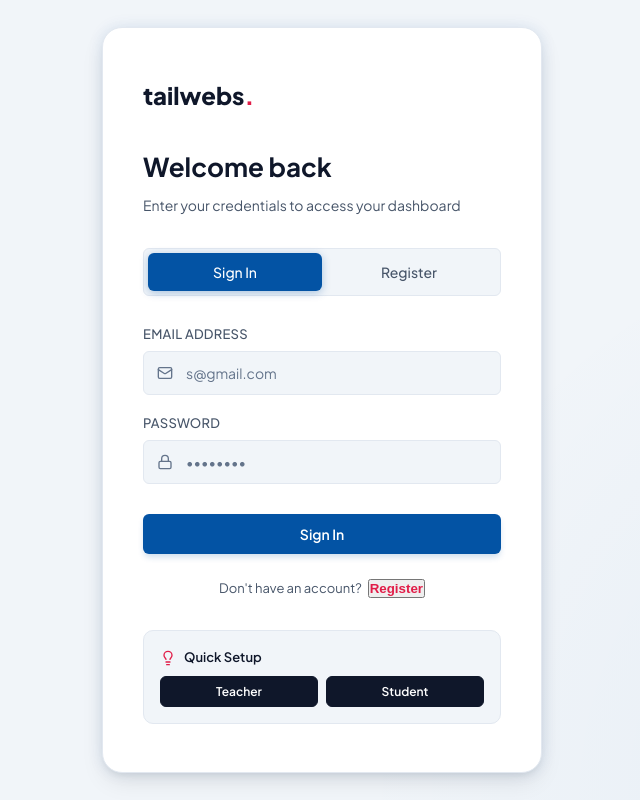
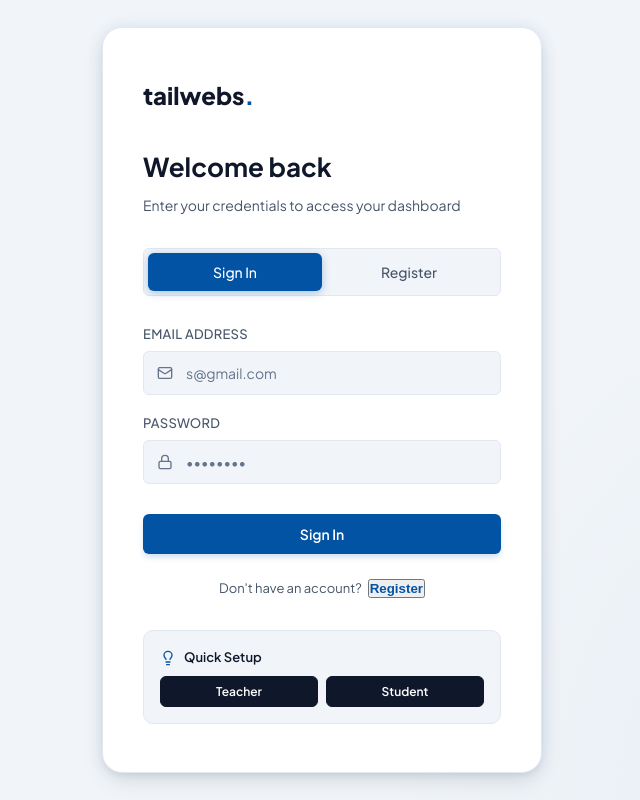
Before and after one commit to PremanshBehl/tailwebs_frontend, a React (Create React App) app: page /login in a window 1280 px wide. Shown: the whole page, without its empty margins (318-958 px from the left). Built offline with nearby package versions, Linux system fonts and the light colour scheme; no server answers.

Commit message:
Eliminate all legacy Red branding from LoginPage and Logo markers in favor of Navy #0353a4

```diff
--- a/src/index.css
+++ b/src/index.css
@@ -113,7 +113,7 @@ body {
 }
 
 .auth-logo-dot {
-  color: var(--red);
+  color: var(--accent);
 }
 
 .auth-title {
--- a/src/pages/LoginPage.js
+++ b/src/pages/LoginPage.js
@@ -195,7 +195,7 @@ export default function LoginPage() {
 
         <p style={{ marginTop: 24, textAlign: 'center', fontSize: 13, color: 'var(--text-secondary)' }}>
           {mode === 'login' ? "Don't have an account?" : "Already have an account?"}
-          <button type="button" className="btn-link" onClick={toggleMode} style={{ marginLeft: 6, fontWeight: 600, color: 'var(--red)' }}>
+          <button type="button" className="btn-link" onClick={toggleMode} style={{ marginLeft: 6, fontWeight: 600, color: 'var(--accent)' }}>
             {mode === 'login' ? 'Register' : 'Sign In'}
           </button>
         </p>
@@ -203,7 +203,7 @@ export default function LoginPage() {
         {/* Quick Setup Hint */}
         <div style={{ marginTop: 32, padding: 16, background: 'var(--bg-secondary)', borderRadius: 'var(--radius-md)', border: '1px solid var(--border)' }}>
           <div style={{ display: 'flex', alignItems: 'center', gap: 8, color: 'var(--text-primary)', fontWeight: 600, fontSize: 13, marginBottom: 8 }}>
-            <Lightbulb size={16} color="var(--red)" />
+            <Lightbulb size={16} color="var(--accent)" />
             <span>Quick Setup</span>
           </div>
           <div style={{ display: 'grid', gridTemplateColumns: '1fr 1fr', gap: 8 }}>
```
